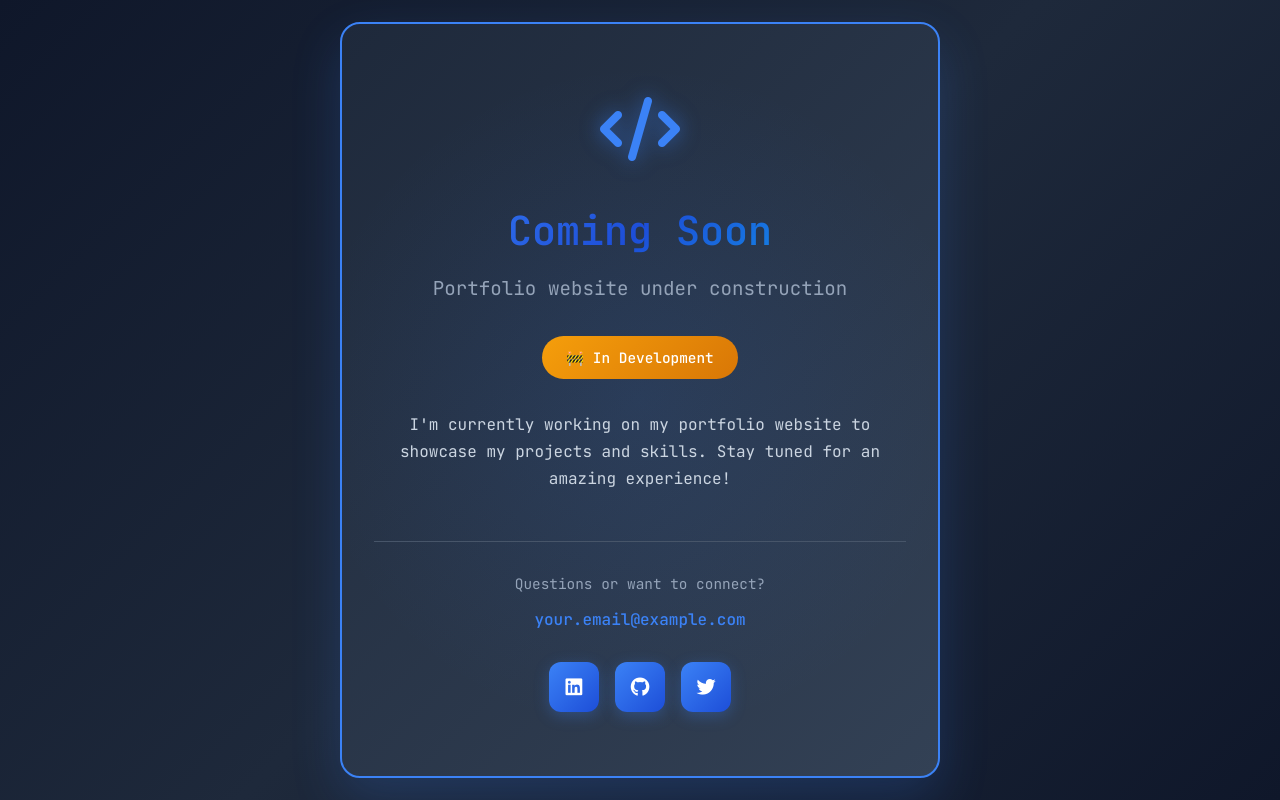
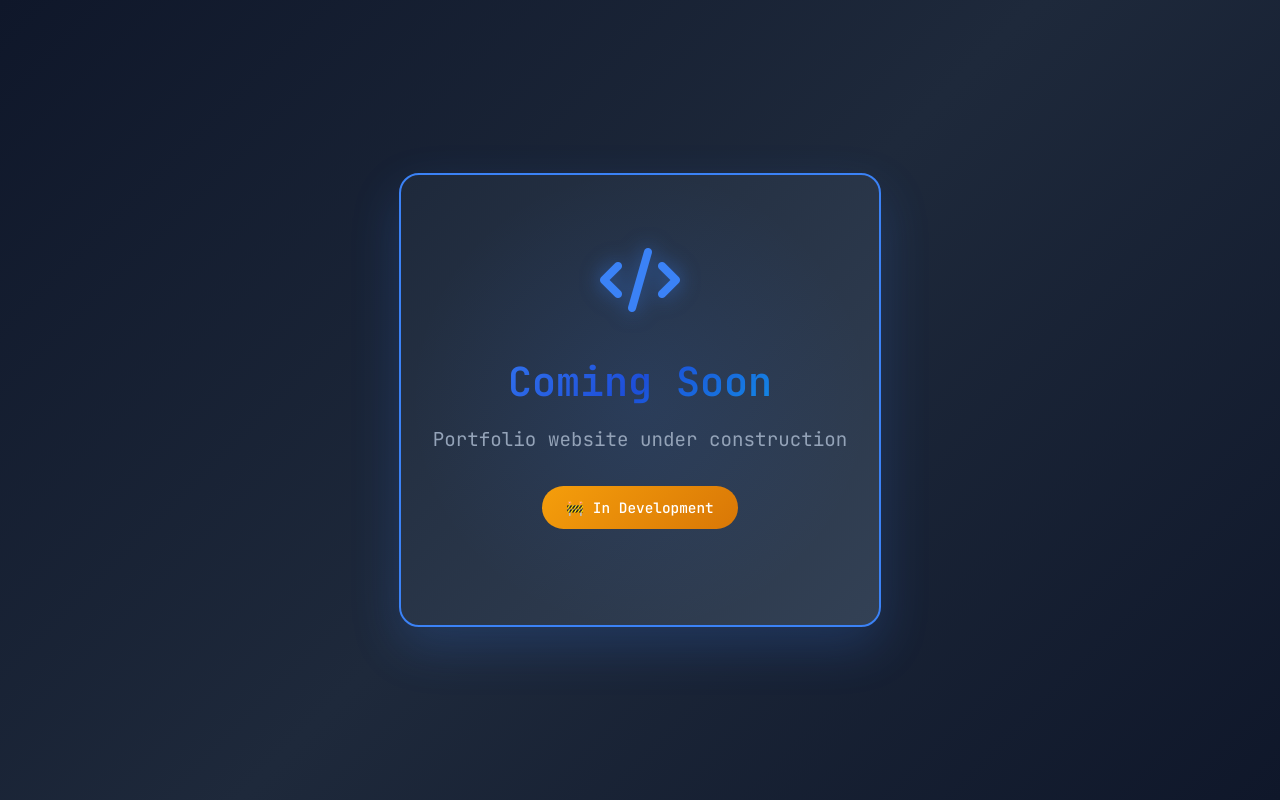
Before and after one commit to ellarubinshtein/ellarubinshtein.github.io, a plain HTML site: page coming-soon.html in a window 1280 px wide. Drawn offline with Linux system fonts and the light colour scheme.

Commit message:
Clean minimal coming soon page

```diff
--- a/coming-soon.html
+++ b/coming-soon.html
@@ -154,28 +154,6 @@
             <div class="status">
                 🚧 In Development
             </div>
-
-            <div class="description">
-                <p>I'm currently working on my portfolio website to showcase my projects and skills. Stay tuned for an amazing experience!</p>
-            </div>
-
-            <div class="contact-info">
-                <p>Questions or want to connect?</p>
-                <a href="mailto:your.email@example.com" class="email">your.email@example.com</a>
-
-                <div class="social-links">
-                    <a href="#" class="social-link" title="LinkedIn">
-                        <i class="fab fa-linkedin"></i>
-                    </a>
-                    <a href="#" class="social-link" title="GitHub">
-                        <i class="fab fa-github"></i>
-                    </a>
-                    <a href="#" class="social-link" title="Twitter">
-                        <i class="fab fa-twitter"></i>
-                    </a>
-                </div>
-            </div>
-            </div>
         </div>
     </div>
 </body>
```
Also changed, not shown: index.html (+0 -22 lines).
